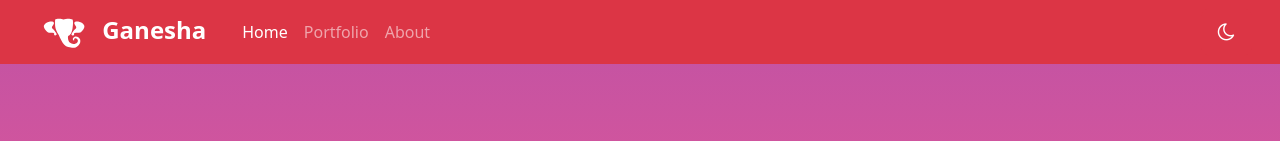
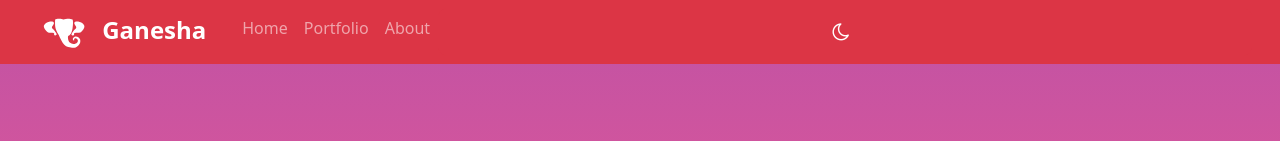
Before and after one commit to alexisdegraeve/ganeshasiteofficial, an Angular app in the folder ganeshawebsite/: page / in a window 1280 px wide. Shown: the top 141 px of the page. Built offline with nearby package versions, Linux system fonts and the light colour scheme; a web font is replaced by a local one.

Commit message:
change header

```diff
--- a/ganeshawebsite/src/app/shared/header/header.component.html
+++ b/ganeshawebsite/src/app/shared/header/header.component.html
@@ -1,20 +1,31 @@
 <nav class="navbar navbar-expand-lg navbar-dark">
     <div class="container-fluid">
-        <a class="navbar-brand" href="#"> <img src="/assets/logo_ganesha.svg" alt="Ganesha logo" class="logo"> Ganesha</a>
-        <button class="navbar-toggler" type="button" data-bs-toggle="collapse" data-bs-target="#navbarNavAltMarkup" aria-controls="navbarNavAltMarkup" aria-expanded="false" aria-label="Toggle navigation">
+        <a class="navbar-brand" href="#">
+            <img src="/assets/logo_ganesha.svg" alt="Ganesha logo" class="logo"> Ganesha
+        </a>
+
+        <!-- Bouton pour ouvrir le menu contextuel -->
+        <button class="navbar-toggler border-0" type="button" data-bs-toggle="offcanvas" data-bs-target="#menuContextuel" aria-controls="menuContextuel" aria-expanded="false" aria-label="Toggle navigation">
       <i class="bi bi-three-dots-vertical"></i>
     </button>
-        <div class="collapse navbar-collapse" id="navbarNavAltMarkup">
-            <div class="navbar-nav">
-                <a class="nav-link active" aria-current="page" href="#">Home</a>
-                <a class="nav-link" href="#">Portfolio</a>
-                <a class="nav-link" href="#">About</a>
+
+        <!-- Menu contextuel (offcanvas) qui apparaît à droite -->
+        <div class="offcanvas offcanvas-end" tabindex="-1" id="menuContextuel" aria-labelledby="menuContextuelLabel">
+            <div class="offcanvas-header">
+                <h5 id="menuContextuelLabel">Menu</h5>
+                <button type="button" class="btn-close" data-bs-dismiss="offcanvas" aria-label="Close"></button>
             </div>
-            <button type="button" class="ms-auto btn btn-lg" [ngClass]="!darkTheme ? 'btn-danger' : 'btn-outline-warning border-0'" (click)="switchTheme()">
-              <i class="fa" [ngClass]="!darkTheme ? 'fa-moon-o' : 'fa-sun-o'"></i>
-            </button>
-
+            <div class="offcanvas-body">
+                <div class="navbar-nav">
+                    <a class="nav-link" href="#">Home</a>
+                    <a class="nav-link" href="#">Portfolio</a>
+                    <a class="nav-link" href="#">About</a>
+                </div>
+                <!-- Bouton avec icône et texte -->
+                <button type="button" class="ms-auto btn btn-lg w-100" [ngClass]="!darkTheme ? 'btn-danger' : 'btn-outline-warning border-0'" (click)="switchTheme()">
+          <i class="fa me-2" [ngClass]="!darkTheme ? 'fa-moon-o' : 'fa-sun-o'"></i>
+        </button>
+            </div>
         </div>
-
     </div>
 </nav>
```
